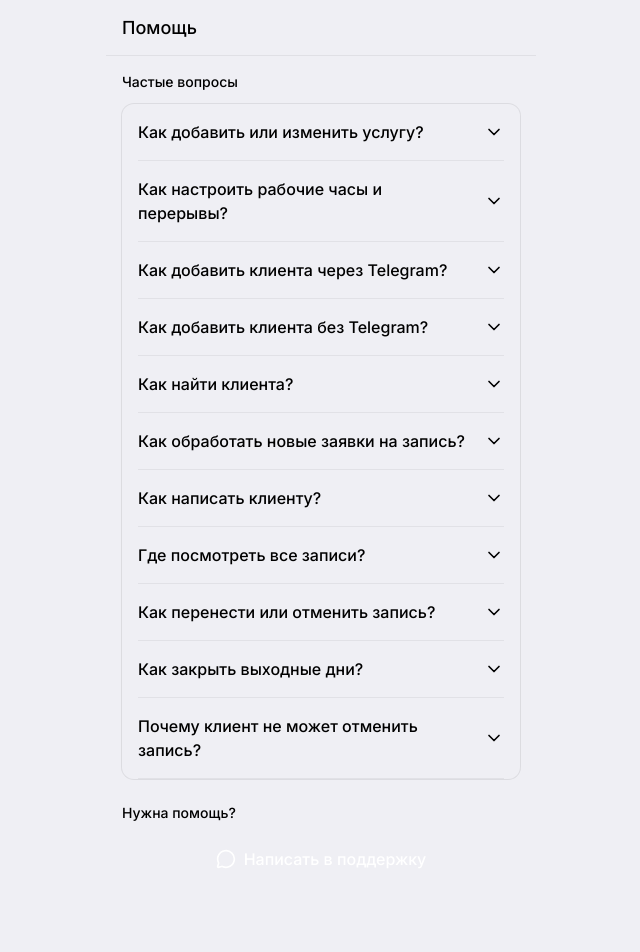
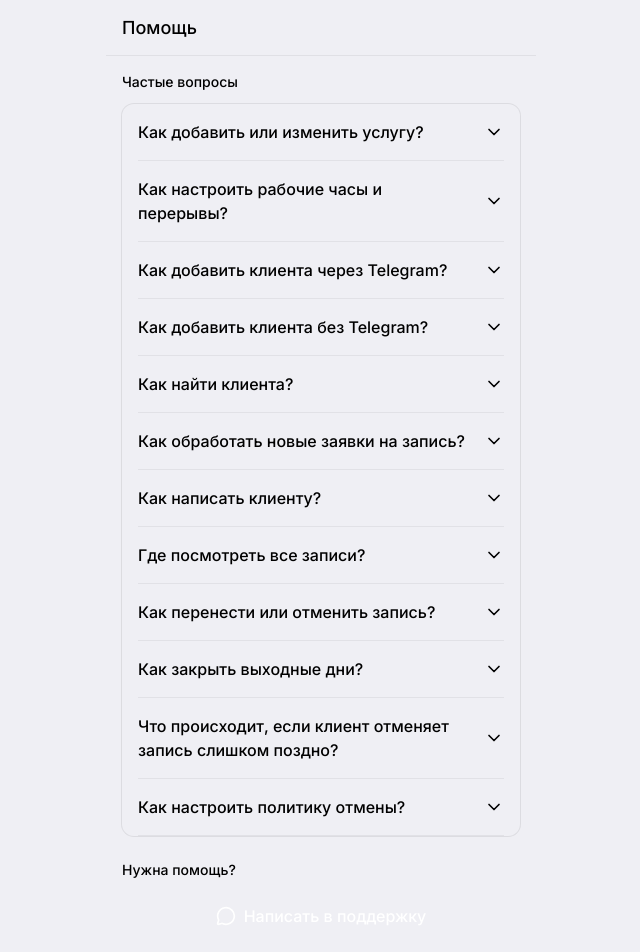
Before and after one commit to Karlen9/scheduler, a Next.js app in the folder mini-app/: page /admin/settings/help in a window 1280 px wide. Shown: the top 952 px of the page, without its empty margins (319-959 px from the left). Before the commit the page ends 899 px from the top, so only its background shows below. Built offline with nearby package versions, Linux system fonts and the light colour scheme; no server answers.

Commit message:
docs: add cancellation policy FAQ entries

```diff
--- a/mini-app/messages/en.json
+++ b/mini-app/messages/en.json
@@ -665,10 +665,12 @@
     "faq_a8": "Open the booking from the calendar or All Bookings. Choose Reschedule to pick a new date and time, or Cancel to cancel with an optional reason.",
     "faq_q9": "How do I block days off?",
     "faq_a9": "Go to Settings > Days Off, select a date, add an optional reason, and save it. Clients will not be able to book blocked days.",
-    "faq_q10": "Why can't a client cancel a booking?",
-    "faq_a10": "If cancellation blocking is enabled, clients cannot cancel within the configured cutoff before the session. You can change it in Settings > Schedule.",
+    "faq_q10": "What happens if a client cancels too late?",
+    "faq_a10": "If the cancellation policy is enabled, the booking is counted as completed rather than cancelled. The client sees a warning before confirming but can still proceed. You can set the cutoff window in Settings > Schedule > Cancellation policy.",
     "faq_q11": "How do I add a client via Telegram?",
-    "faq_a11": "Share your Telegram bot link with the client. Once they tap Start in the bot and open the booking app, they will automatically appear in your client list. You can find the link to your bot in your Telegram profile."
+    "faq_a11": "Share your Telegram bot link with the client. Once they tap Start in the bot and open the booking app, they will automatically appear in your client list. You can find the link to your bot in your Telegram profile.",
+    "faq_q12": "How do I set up the cancellation policy?",
+    "faq_a12": "Go to Settings > Schedule and scroll down to the Cancellation policy section. Enable the toggle and set how many hours in advance clients must notify you of a cancellation or reschedule. If a client cancels after that deadline, the session is automatically marked as completed instead of cancelled."
   },
   "ThemeSelector": {
     "auto": "Auto",
--- a/mini-app/messages/ru.json
+++ b/mini-app/messages/ru.json
@@ -665,10 +665,12 @@
     "faq_a8": "Откройте запись в календаре или во Все записи. Нажмите Изменить, чтобы выбрать новую дату и время, или Отменить, чтобы отменить запись с необязательной причиной.",
     "faq_q9": "Как закрыть выходные дни?",
     "faq_a9": "Перейдите в Настройки → Выходные дни, выберите дату, добавьте необязательную причину и сохраните. Клиенты не смогут записаться на закрытые дни.",
-    "faq_q10": "Почему клиент не может отменить запись?",
-    "faq_a10": "Если включена блокировка отмены, клиент не сможет отменить запись за указанное время до начала. Настроить это можно в Настройки → Расписание.",
+    "faq_q10": "Что происходит, если клиент отменяет запись слишком поздно?",
+    "faq_a10": "Если включена политика отмены, запись будет засчитана как выполненная, а не отменённая. Клиент увидит предупреждение перед подтверждением, но сможет продолжить. Настроить порог и включить функцию можно в Настройки → Расписание → Политика отмены.",
     "faq_q11": "Как добавить клиента через Telegram?",
-    "faq_a11": "Поделитесь с клиентом ссылкой на вашего Telegram-бота. Когда клиент нажмёт /start в боте и откроет приложение для записи, он автоматически появится в вашем списке клиентов. Ссылку на бота можно найти в вашем профиле в Telegram."
+    "faq_a11": "Поделитесь с клиентом ссылкой на вашего Telegram-бота. Когда клиент нажмёт /start в боте и откроет приложение для записи, он автоматически появится в вашем списке клиентов. Ссылку на бота можно найти в вашем профиле в Telegram.",
+    "faq_q12": "Как настроить политику отмены?",
+    "faq_a12": "Перейдите в Настройки → Расписание и прокрутите вниз до раздела «Политика отмены». Включите переключатель и укажите, за сколько часов клиент должен предупреждать об отмене или переносе. Если клиент отменит позже этого срока, запись автоматически станет «выполненной» вместо «отменённой»."
   },
   "ThemeSelector": {
     "auto": "Авто",
--- a/mini-app/src/app/admin/settings/help/page.tsx
+++ b/mini-app/src/app/admin/settings/help/page.tsx
@@ -48,6 +48,7 @@ export default function HelpPage(): ReactNode {
     { question: t('faq_q8'), answer: t('faq_a8') },
     { question: t('faq_q9'), answer: t('faq_a9') },
     { question: t('faq_q10'), answer: t('faq_a10') },
+    { question: t('faq_q12'), answer: t('faq_a12') },
   ];
 
   const handleContactSupport = (): void => {
```
